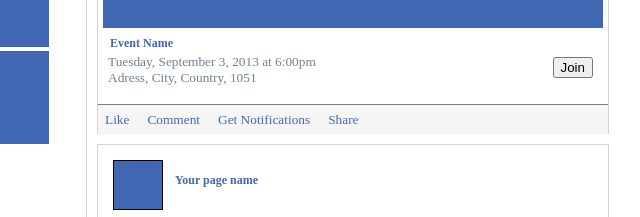
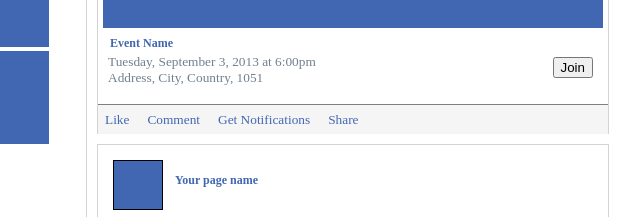
Before and after one commit to SaraRichardson129/Social-Mockup, a plain HTML site: page index.html in a window 1280 px wide. Shown: the part 1084-1301 px from the top of the page, 456-1096 px from the left. Drawn offline with Linux system fonts and the light colour scheme.

Commit message:
fixed typos

```diff
--- a/index.html
+++ b/index.html
@@ -125,7 +125,7 @@
                 <div class="event-details">
                     <ul>
                         <li>Tuesday, September 3, 2013 at 6:00pm</li>
-                        <li>Adress, City, Country, 1051</li>
+                        <li>Address, City, Country, 1051</li>
                     </ul>
                 </div>
                 <div class="join">
```
